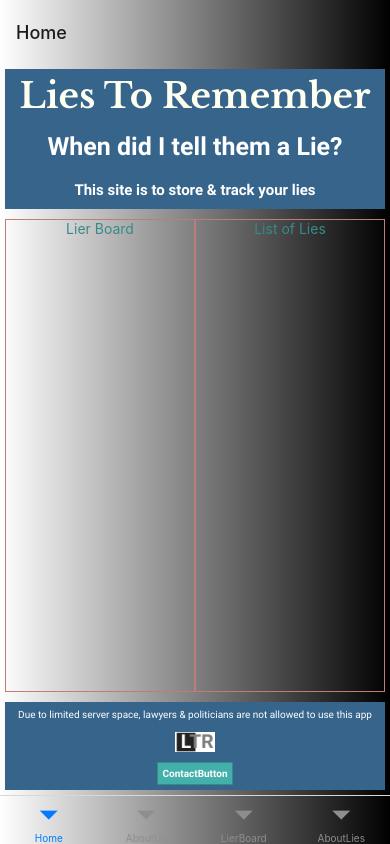
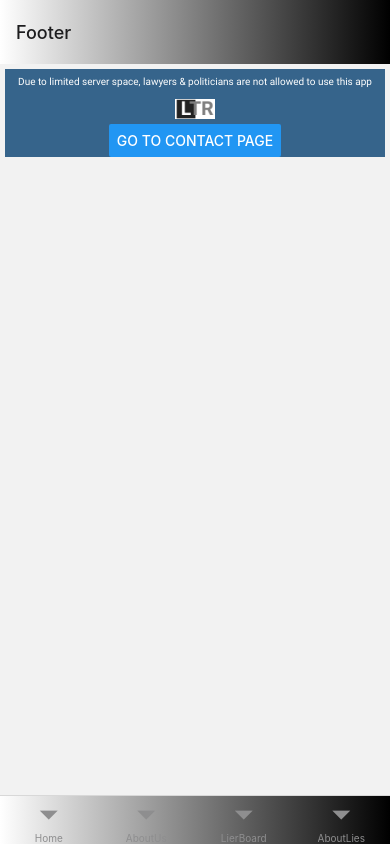
Before and after one commit to psteingh/LTRapp, a React Native app: screen /Footer in a window 390 px wide. Built offline with nearby package versions, Linux system fonts and the light colour scheme.

Commit message:
ltrapp0510128

```diff
--- a/App.js
+++ b/App.js
@@ -15,6 +15,8 @@ import LierBoard from './components/lierboard.component';
 import AboutLiesBoard from './boardaboutlies/aboutliesboard.component';
 import ContactPage from './home/ContactPage';
 
+import Footer from './home/footer';
+
 const Tab = createBottomTabNavigator();
 
 function MyTabs() {
@@ -28,12 +30,10 @@ function MyTabs() {
       <Tab.Screen name="AboutUs" component={AboutUsBoard} />
       <Tab.Screen name="LierBoard" component={LierBoard} />
       <Tab.Screen name="AboutLies" component={AboutLiesBoard} />
-      <Tab.Screen
-        name="ContactPage"
-        component={ContactPage}
-        options={{
-          tabBarButton: (props) => null
-        }} />
+      <Tab.Screen name="ContactPage" component={ContactPage}
+        options={{ tabBarButton: (props) => null }} />
+      <Tab.Screen name="Footer" component={Footer}
+        options={{ tabBarButton: (props) => null }} />
     </Tab.Navigator>
   );
 }
--- a/home/ContactButton.js
+++ b/home/ContactButton.js
@@ -4,11 +4,11 @@ import Colors from '../constants/colors';
 
 function ContactButton({navigation}) {
     return (
-        <View style={styles.contactContainer}>
-        <Text style={styles.contactText}>ContactButton</Text>
-        {/* <Button
-            title="Test Contact Page"
-            onPress={() => navigation.navigate('MyTabs', {screen: 'ContactPage'})} /> */}
+        <View style={styles.contactButtonContainer}>
+        <Text style={styles.contactButtonText}>ContactButton</Text>
+        <Button
+            title="Go to Contact Page"
+            onPress={() => navigation.navigate('MyTabs', {screen: 'ContactPage'})} />
         </View>
 
     );
@@ -17,13 +17,13 @@ function ContactButton({navigation}) {
 export default ContactButton;
 
 const styles = StyleSheet.create({
-    contactContainer: {
+    contactButtonContainer: {
         backgroundColor: Colors.primaryLgreen,
         margin: 5,
         borderWidth: 1,
         borderColor: Colors.primaryDgreen
     },
-    contactText: {
+    contactButtonText: {
         fontFamily: 'RobotoBold',
         fontSize: 10,
         color: Colors.primaryWhite,
--- a/home/footer.js
+++ b/home/footer.js
@@ -1,9 +1,9 @@
-import { View, StyleSheet } from 'react-native';
+import { View, Button, StyleSheet } from 'react-native';
 
 import Colors from '../constants/colors';
 
 import FooterNote from './footernote';
-import ContactButton from './ContactButton';
+// import ContactButton from './ContactButton';
 
 import LtrLogoFooter from '../constants/ltrlogofooter';
 
@@ -17,8 +17,13 @@ function Footer() {
             <LtrLogoFooter />
             </View>
             <View>
+            <Button
+                title="Go to Contact Page"
+                onPress={() => navigation.navigate('MyTabs', {screen: 'ContactPage'})} />
+            </View>
+            {/* <View>
             <ContactButton />
-            </View>
+            </View> */}
 
         </View>
     );
```
